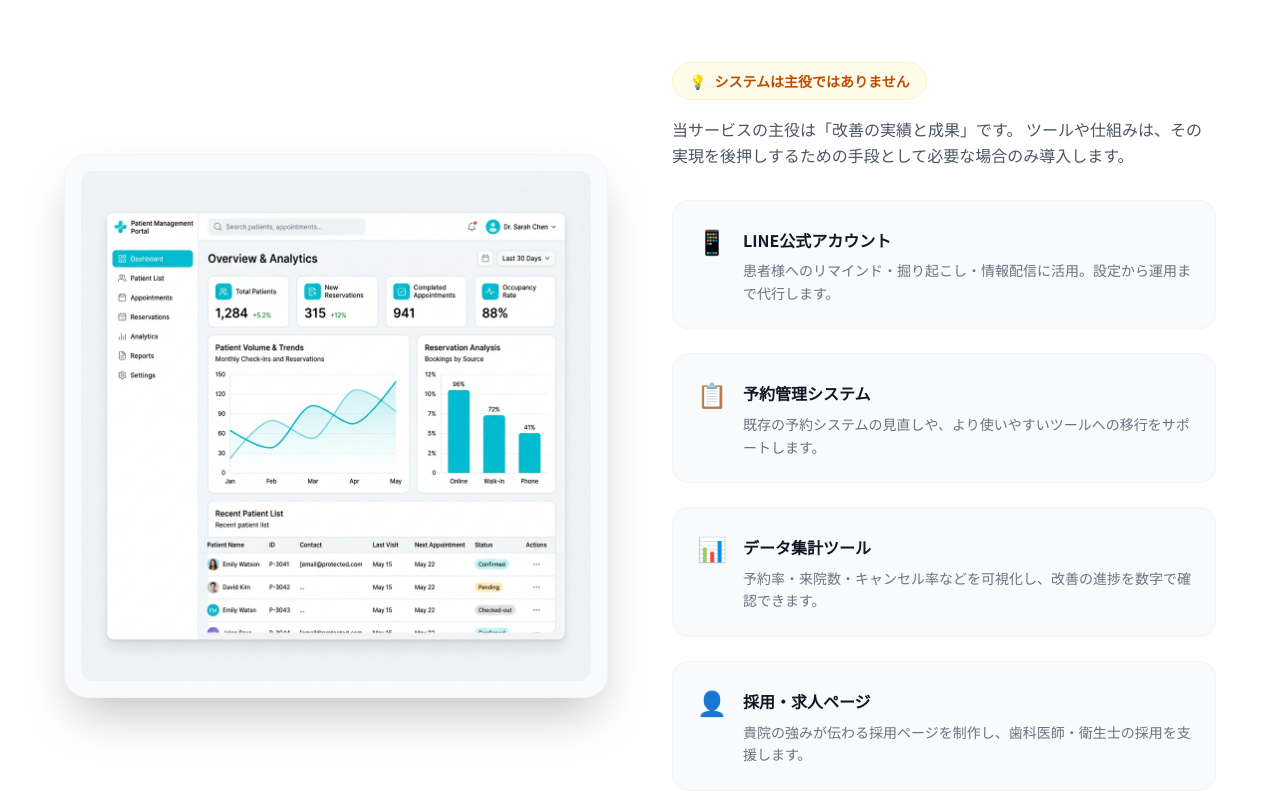
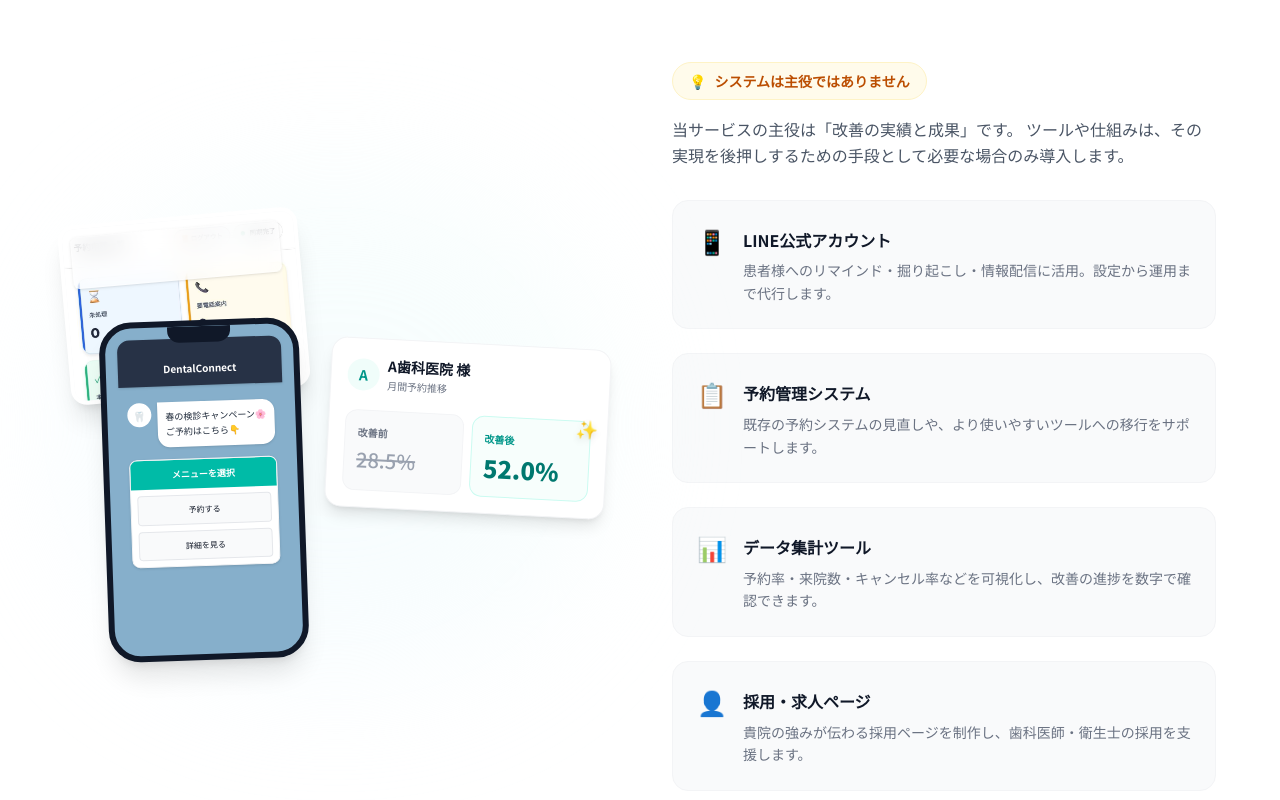
Before and after one commit to uw1g48h31wj4xxa33ffa-eng/reserve-pro-dashboard, a Next.js app in the folder LP/dental-lp/: page / in a window 1280 px wide. Shown: the part 7220-8020 px from the top of the page. Built offline with nearby package versions, Linux system fonts and the light colour scheme.

Commit message:
Update SystemSection with collage of recreated UI mockups and app screenshots

```diff
--- a/LP/dental-lp/components/sections/system.tsx
+++ b/LP/dental-lp/components/sections/system.tsx
@@ -2,6 +2,66 @@
 
 import { motion, useInView } from "framer-motion";
 import { useRef } from "react";
+import Image from "next/image";
+
+// Privacy mask
+const PrivacyMask = ({ className }: { className?: string }) => (
+  <div className={`absolute backdrop-blur-md bg-white/60 border border-white/40 shadow-sm rounded-md z-10 ${className}`} />
+);
+
+// LINE Mockup
+function LineMockup() {
+  return (
+    <div className="w-[200px] bg-[#86afcb] rounded-[2rem] p-3 shadow-xl border-[6px] border-gray-900 relative overflow-hidden h-[340px] flex flex-col shrink-0">
+      <div className="absolute top-0 left-1/2 -translate-x-1/2 w-1/3 h-4 bg-gray-900 rounded-b-xl z-20" />
+      <div className="bg-[#273246] text-white text-center py-2 rounded-t-xl font-bold text-[10px] shadow-sm relative z-10 pt-5">
+        DentalConnect
+      </div>
+      <div className="flex-1 overflow-hidden flex flex-col gap-2 p-2 mt-2 relative z-10">
+        <div className="flex gap-1.5">
+          <div className="w-6 h-6 rounded-full bg-white flex-shrink-0 flex items-center justify-center text-[10px]">🦷</div>
+          <div className="bg-white p-2 rounded-xl rounded-tl-none text-[9px] text-gray-800 shadow-sm leading-relaxed">
+            春の検診キャンペーン🌸<br/>
+            ご予約はこちら👇
+          </div>
+        </div>
+        <div className="mt-1 bg-white rounded-lg overflow-hidden shadow-sm border border-gray-100">
+          <div className="bg-teal-500 text-white text-[9px] font-bold p-1.5 text-center">メニューを選択</div>
+          <div className="p-1.5 flex flex-col gap-1.5">
+            <button className="bg-gray-50 text-[8px] py-1.5 px-2 rounded border border-gray-200">予約する</button>
+            <button className="bg-gray-50 text-[8px] py-1.5 px-2 rounded border border-gray-200">詳細を見る</button>
+          </div>
+        </div>
+      </div>
+    </div>
+  );
+}
+
+// Dashboard Mockup
+function DashboardMockup() {
+  return (
+    <div className="bg-white rounded-2xl p-4 shadow-lg border border-gray-100 flex flex-col h-full w-[280px] shrink-0">
+      <div className="flex items-center gap-2 mb-4">
+        <div className="w-8 h-8 rounded-full bg-teal-50 flex items-center justify-center text-teal-600 font-bold text-sm">A</div>
+        <div>
+          <h4 className="font-bold text-gray-900 text-sm">A歯科医院 様</h4>
+          <p className="text-[10px] text-gray-500">月間予約推移</p>
+        </div>
+      </div>
+      <div className="grid grid-cols-2 gap-2">
+        <div className="bg-gray-50 rounded-xl p-3 border border-gray-100">
+          <div className="text-[10px] font-bold text-gray-500 mb-1">改善前</div>
+          <div className="text-xl font-medium text-gray-400 line-through">28.5%</div>
+        </div>
+        <div className="bg-teal-50/50 rounded-xl p-3 border border-teal-100 relative">
+          <div className="absolute -top-2 -right-2 text-lg drop-shadow-md">✨</div>
+          <div className="text-[10px] font-bold text-teal-600 mb-1">改善後</div>
+          <div className="text-2xl font-black text-teal-700">52.0%</div>
+        </div>
+      </div>
+    </div>
+  );
+}
 
 export function SystemSection() {
   const ref = useRef(null);
@@ -46,19 +106,48 @@ export function SystemSection() {
         </div>
 
         <div className="grid lg:grid-cols-2 gap-16 items-center">
-          {/* Image */}
+          {/* Images / UI Mockups */}
           <motion.div
             ref={ref}
             initial={{ opacity: 0, scale: 0.95 }}
             animate={isInView ? { opacity: 1, scale: 1 } : {}}
             transition={{ duration: 0.8, ease: "easeOut" }}
-            className="rounded-3xl overflow-hidden shadow-2xl border border-gray-100 bg-gray-50 flex items-center justify-center p-4"
+            className="relative h-[500px] flex items-center justify-center"
           >
-            <img
-              src="/system_mockup.png"
-              alt="活用するシステム・管理画面イメージ"
-              className="w-full h-auto object-contain rounded-xl"
-            />
+            {/* Base Background Blob */}
+            <div className="absolute inset-0 bg-gradient-to-tr from-sky-50 to-teal-50 rounded-full blur-3xl opacity-50" />
+
+            {/* Raw App Image */}
+            <motion.div
+              initial={{ x: -20, y: -20, opacity: 0, rotate: -5 }}
+              animate={isInView ? { x: 0, y: 0, opacity: 1, rotate: -5 } : {}}
+              transition={{ delay: 0.2 }}
+              className="absolute top-10 left-0 w-[240px] h-[180px] rounded-2xl shadow-xl border-4 border-white overflow-hidden bg-gray-50 z-10 hover:z-50 hover:scale-105 transition-all"
+            >
+              <Image src="/uploads/app-1.jpg" alt="予約管理アプリ" fill className="object-cover object-top" />
+              <PrivacyMask className="top-2 left-2 w-[90%] h-[30%]" />
+            </motion.div>
+
+            {/* Dashboard Mockup */}
+            <motion.div
+              initial={{ x: 20, y: 0, opacity: 0, rotate: 3 }}
+              animate={isInView ? { x: 0, y: 0, opacity: 1, rotate: 3 } : {}}
+              transition={{ delay: 0.4 }}
+              className="absolute top-1/3 right-0 z-20 hover:z-50 hover:scale-105 transition-all"
+            >
+              <DashboardMockup />
+            </motion.div>
+
+            {/* LINE Mockup */}
+            <motion.div
+              initial={{ y: 20, opacity: 0, rotate: -2 }}
+              animate={isInView ? { y: 0, opacity: 1, rotate: -2 } : {}}
+              transition={{ delay: 0.6 }}
+              className="absolute bottom-4 left-10 z-30 hover:z-50 hover:scale-105 transition-all"
+            >
+              <LineMockup />
+            </motion.div>
+
           </motion.div>
 
           {/* Tools list */}
```
